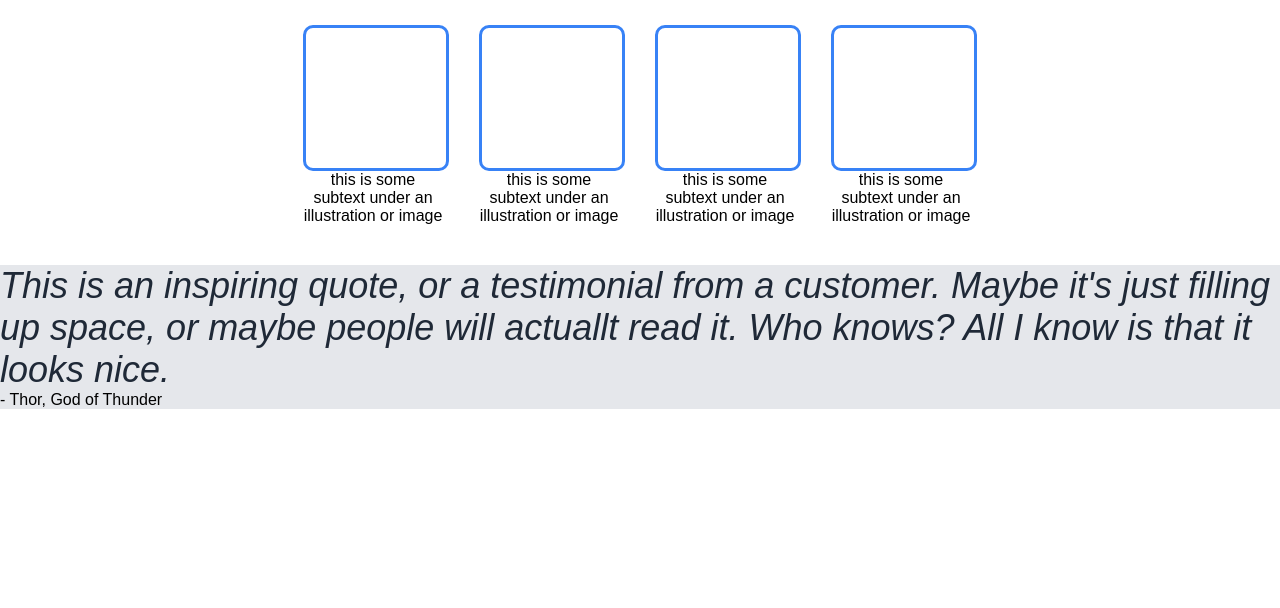
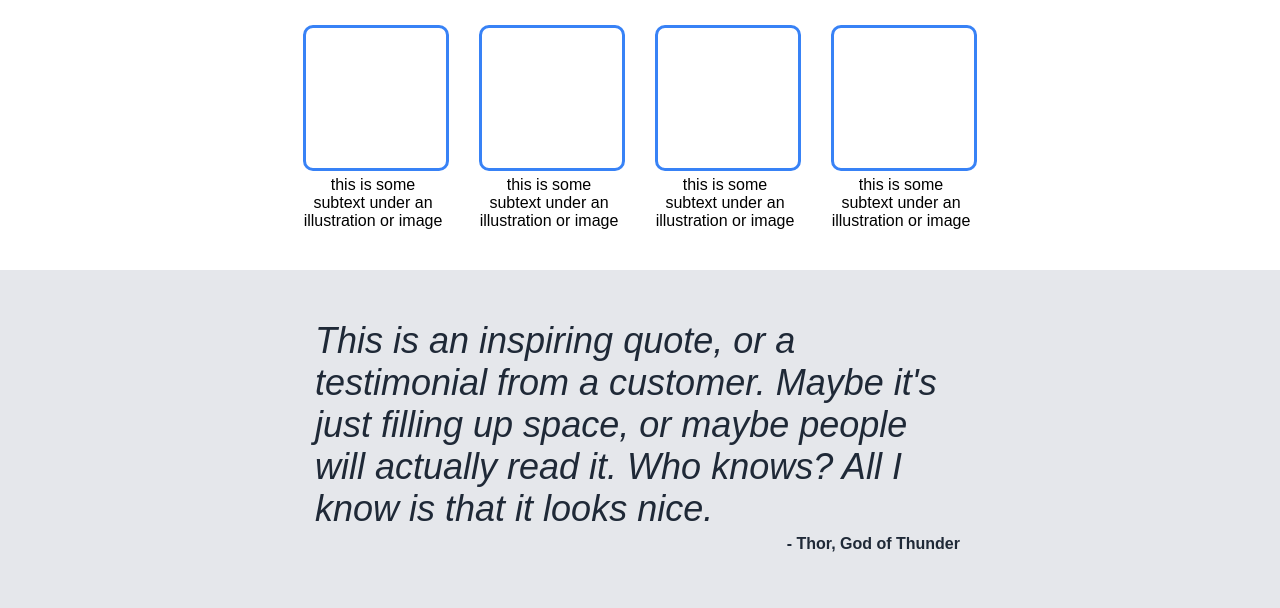
Before and after one commit to lucas-amberg/landing-page, a plain HTML site: page index.html in a window 1280 px wide. Shown: the part 493-1101 px from the top of the page. Before the commit the page ends 902 px from the top, so only its background shows below. Drawn offline with Linux system fonts and the light colour scheme.

Commit message:
Finish quote section

```diff
--- a/index.html
+++ b/index.html
@@ -31,7 +31,7 @@
             <button class = "sign-up-button">Sign Up</button>
         </div>
         <div class = "empty-div-flex"></div>
-        <img class = "hero-img" src = "./images/kapsig.png">
+        <img class = "hero-img" src = "./images/kapsig.png">>
         <div class = "empty-div-flex-2"></div>
     </div>
     <div class="item-container">
@@ -61,11 +61,8 @@
         <div class = "quote">
             This is an inspiring quote, or a testimonial
             from a customer. Maybe it's just filling up space, or maybe
-            people will actuallt read it. Who knows? All I know is that
-            it looks nice.
-        </div>
-        <div class="quote-author">
-            - Thor, God of Thunder
+            people will actually read it. Who knows? All I know is that
+            it looks nice. <br><span class = "quote-author">- Thor, God of Thunder</span>
         </div>
     </div>
 
--- a/style.css
+++ b/style.css
@@ -130,14 +130,32 @@ li {
 .caption {
     max-width: 140px;
     text-align: center;
+    padding-top: 5px;
 }
 
 .quote-container {
     background-color: #E5E7EB;
+    padding: 50px;
+    display: flex;
+    flex-direction: column;
 }
 
 .quote {
     font-size: 36px;
     font-style: italic;
     color: #1F2937;
+    max-width: 650px;
+    align-self: center;
+    text-align: normal;
+    font-weight: 100;
 }
+
+.quote-author {
+    text-align: right;
+    max-width: 700px;
+    float: right;
+    font-size: medium;
+    font-weight: 700;
+    font-style: normal;
+    padding: 5px;
+}
```
